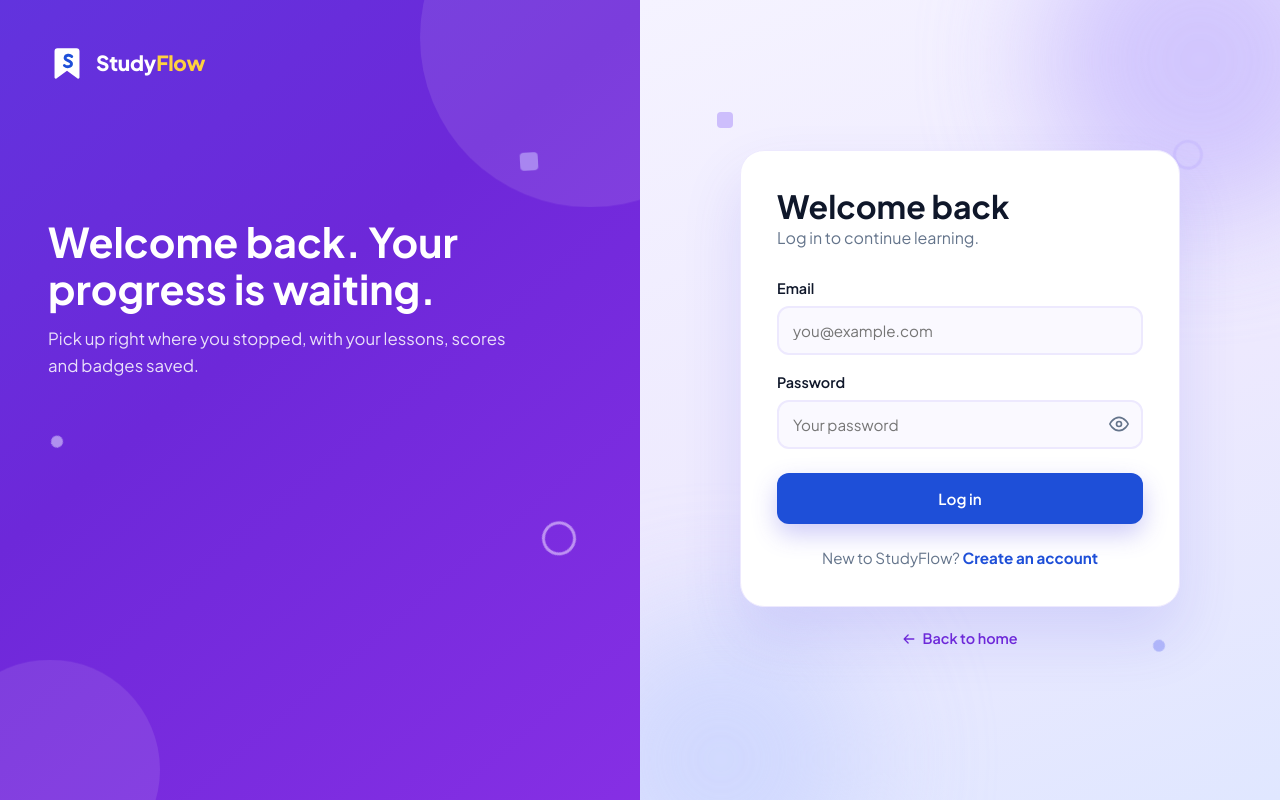
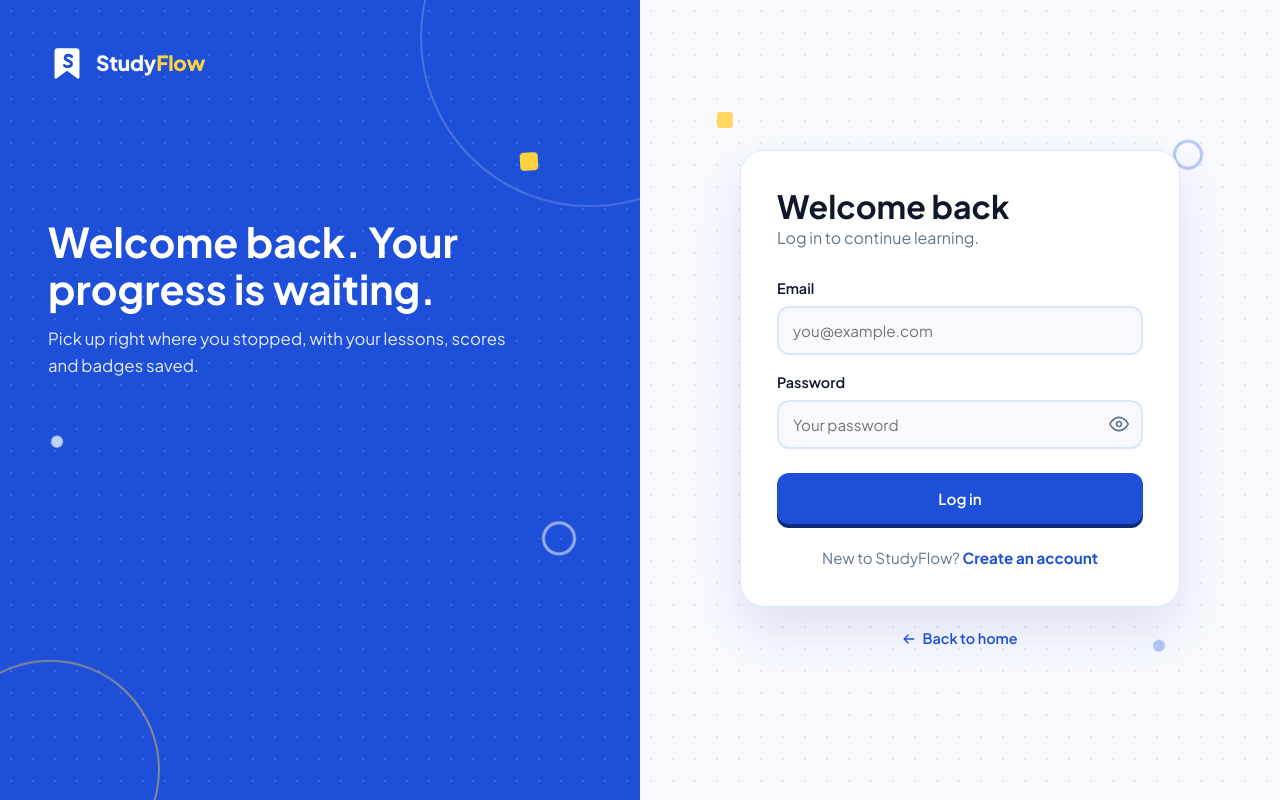
Before and after one commit to etisyntax/Studyflow, a React (Vite) app: page /login in a window 1280 px wide. Built offline with nearby package versions, Linux system fonts and the light colour scheme; no server answers.

Commit message:
Blue login and register pages, completing the redesign

```diff
--- a/src/pages/Auth.css
+++ b/src/pages/Auth.css
@@ -6,7 +6,7 @@
   background: #fff;
 }
 
-/* Purple panel */
+/* Blue panel */
 
 .auth-panel {
   position: relative;
@@ -17,9 +17,9 @@
   gap: 32px;
   padding: 44px 48px;
   color: #fff;
-  background: linear-gradient(140deg, #4f46e5, #6d28d9 55%, #9333ea);
-  background-size: 200% 200%;
-  animation: panelShift 14s ease infinite;
+  background-color: var(--primary);
+  background-image: radial-gradient(rgba(255, 255, 255, 0.14) 1.2px, transparent 1.2px);
+  background-size: 22px 22px;
 }
 
 .auth-panel > *:not(.ap-circle):not(.ap-shape) {
@@ -30,7 +30,7 @@
 .ap-circle {
   position: absolute;
   border-radius: 50%;
-  background: rgba(255, 255, 255, 0.1);
+  border: 2px solid rgba(255, 255, 255, 0.2);
   animation: apFloat 9s ease-in-out infinite;
 }
 
@@ -46,12 +46,12 @@
   height: 220px;
   bottom: -80px;
   left: -60px;
+  border-color: rgba(255, 210, 63, 0.45);
   animation-delay: -4s;
 }
 
 .ap-shape {
   position: absolute;
-  opacity: 0.6;
   animation: apSpin 10s ease-in-out infinite;
 }
 
@@ -61,7 +61,7 @@
   top: 22%;
   right: 16%;
   border-radius: 4px;
-  background: #c4b5fd;
+  background: #ffd23f;
 }
 
 .ap-shape.ring {
@@ -70,7 +70,7 @@
   bottom: 30%;
   right: 10%;
   border-radius: 50%;
-  border: 3px solid #e9d5ff;
+  border: 3px solid rgba(255, 255, 255, 0.55);
   animation-delay: -3s;
 }
 
@@ -80,27 +80,14 @@
   top: 55%;
   left: 8%;
   border-radius: 50%;
-  background: #ddd6fe;
+  background: #bfd3ff;
   animation-delay: -6s;
 }
 
 .ap-logo {
   display: inline-flex;
   align-items: center;
-  gap: 10px;
   font-size: 1.3rem;
-  font-weight: 800;
-  color: #fff;
-}
-
-.ap-mark {
-  width: 38px;
-  height: 38px;
-  border-radius: 11px;
-  display: grid;
-  place-items: center;
-  background: rgba(255, 255, 255, 0.2);
-  border: 1px solid rgba(255, 255, 255, 0.35);
 }
 
 .ap-body {
@@ -119,7 +106,7 @@
   margin-bottom: 28px;
   font-size: 1.05rem;
   line-height: 1.6;
-  color: rgba(255, 255, 255, 0.85);
+  color: rgba(255, 255, 255, 0.88);
   animation: authUp 0.7s ease 0.25s both;
 }
 
@@ -147,8 +134,9 @@
   border-radius: 12px;
   display: grid;
   place-items: center;
-  background: rgba(255, 255, 255, 0.16);
-  border: 1px solid rgba(255, 255, 255, 0.25);
+  color: var(--primary);
+  background: #fff;
+  box-shadow: 0 3px 0 rgba(15, 23, 42, 0.18);
 }
 
 .ap-toast {
@@ -160,7 +148,7 @@
   border-radius: 16px;
   color: var(--text);
   background: #fff;
-  box-shadow: 0 18px 40px rgba(30, 27, 75, 0.3);
+  box-shadow: 0 6px 0 var(--primary-deep);
   animation: authPop 0.7s cubic-bezier(0.34, 1.56, 0.64, 1) 0.9s both, apFloat 5s ease-in-out 1.6s infinite;
 }
 
@@ -170,8 +158,8 @@
   border-radius: 50%;
   display: grid;
   place-items: center;
-  color: #fff;
-  background: linear-gradient(135deg, #6d28d9, #a855f7);
+  color: var(--text);
+  background: #ffd23f;
 }
 
 .ap-toast strong {
@@ -179,14 +167,14 @@
   font-size: 0.8rem;
   letter-spacing: 0.05em;
   text-transform: uppercase;
-  color: #7c3aed;
+  color: var(--primary);
 }
 
 .ap-toast span {
   font-weight: 700;
 }
 
-/* Form side with lavender background */
+/* Form side on dotted paper */
 
 .auth-main {
   position: relative;
@@ -197,38 +185,17 @@
   justify-content: center;
   gap: 20px;
   padding: 40px 24px;
-  background: linear-gradient(160deg, #f5f3ff 0%, #ede9fe 55%, #e0e7ff 100%);
+  background-color: var(--paper);
+  background-image: radial-gradient(rgba(30, 79, 216, 0.12) 1.2px, transparent 1.2px);
+  background-size: 22px 22px;
 }
 
 .am-glow {
-  position: absolute;
-  border-radius: 50%;
-  filter: blur(60px);
-  opacity: 0.7;
-  pointer-events: none;
-  animation: amDrift 14s ease-in-out infinite alternate;
-}
-
-.am-glow.one {
-  width: 320px;
-  height: 320px;
-  top: -100px;
-  right: -80px;
-  background: #c4b5fd;
-}
-
-.am-glow.two {
-  width: 280px;
-  height: 280px;
-  bottom: -90px;
-  left: -70px;
-  background: #c7d2fe;
-  animation-delay: -6s;
+  display: none;
 }
 
 .am-shape {
   position: absolute;
-  opacity: 0.5;
   pointer-events: none;
   animation: apSpin 11s ease-in-out infinite;
 }
@@ -239,7 +206,8 @@
   top: 14%;
   left: 12%;
   border-radius: 4px;
-  background: #a78bfa;
+  background: #ffd23f;
+  opacity: 0.85;
 }
 
 .am-shape.ring {
@@ -248,7 +216,8 @@
   top: 20%;
   right: 12%;
   border-radius: 50%;
-  border: 3px solid #c4b5fd;
+  border: 3px solid var(--primary);
+  opacity: 0.3;
   animation-delay: -4s;
 }
 
@@ -258,7 +227,8 @@
   bottom: 16%;
   right: 18%;
   border-radius: 50%;
-  background: #818cf8;
+  background: var(--primary);
+  opacity: 0.3;
   animation-delay: -7s;
 }
 
@@ -269,9 +239,9 @@
   max-width: 440px;
   padding: 36px;
   background: #fff;
-  border: 1px solid #ede9fe;
+  border: 1px solid #dbe6ff;
   border-radius: 24px;
-  box-shadow: 0 30px 60px rgba(79, 70, 229, 0.14);
+  box-shadow: 0 24px 50px rgba(15, 42, 122, 0.1);
   animation: authUp 0.6s cubic-bezier(0.34, 1.56, 0.64, 1) both;
 }
 
@@ -305,8 +275,8 @@
   padding: 13px 14px;
   font-family: inherit;
   font-size: 0.95rem;
-  background: #faf9ff;
-  border: 2px solid #ede9fe;
+  background: var(--paper);
+  border: 2px solid #dbe6ff;
   border-radius: 12px;
   transition: border-color 0.2s ease, box-shadow 0.2s ease, background 0.2s ease;
 }
@@ -366,7 +336,7 @@
 .strength-bars span {
   height: 5px;
   border-radius: 999px;
-  background: #ede9fe;
+  background: var(--primary-soft);
   transition: background 0.3s ease;
 }
 
@@ -374,7 +344,7 @@
 .strength.level-2 .strength-bars span:nth-child(-n + 2),
 .strength.level-3 .strength-bars span:nth-child(-n + 3),
 .strength.level-4 .strength-bars span:nth-child(-n + 4) {
-  background: linear-gradient(90deg, #6d28d9, #a855f7);
+  background: var(--primary);
 }
 
 .strength-label {
@@ -382,7 +352,7 @@
   text-align: right;
   font-size: 0.8rem;
   font-weight: 700;
-  color: #7c3aed;
+  color: var(--primary);
 }
 
 .strength.level-0 .strength-label {
@@ -398,7 +368,7 @@
 }
 
 .match-hint.ok {
-  color: #7c3aed;
+  color: var(--primary);
 }
 
 /* Error, button and links */
@@ -419,18 +389,6 @@
   gap: 10px;
   margin-top: 8px;
   padding: 14px;
-  box-shadow: 0 10px 24px rgba(79, 70, 229, 0.28);
-  transition: transform 0.22s ease-out, box-shadow 0.22s ease-out;
-}
-
-.auth-submit:active:not(:disabled) {
-  transform: scale(0.98);
-}
-
-.auth-submit:disabled {
-  opacity: 0.8;
-  cursor: not-allowed;
-  box-shadow: none;
 }
 
 .auth-spinner {
@@ -466,7 +424,7 @@
   gap: 6px;
   font-size: 0.9rem;
   font-weight: 600;
-  color: #6d28d9;
+  color: var(--primary);
 }
 
 .auth-back-icon {
@@ -476,13 +434,8 @@
 }
 
 @media (hover: hover) {
-  .auth-submit:hover:not(:disabled) {
-    transform: translateY(-2px);
-    box-shadow: 0 14px 30px rgba(79, 70, 229, 0.38);
-  }
-
   .auth-back:hover {
-    color: var(--primary);
+    color: var(--primary-dark);
   }
 
   .auth-back:hover .auth-back-icon {
@@ -559,31 +512,13 @@
   }
 }
 
-@keyframes amDrift {
-  from {
-    transform: translate(0, 0) scale(1);
-  }
-  to {
-    transform: translate(30px, 24px) scale(1.12);
-  }
-}
-
-@keyframes panelShift {
-  0%,
-  100% {
-    background-position: 0% 50%;
-  }
-  50% {
-    background-position: 100% 50%;
-  }
-}
-
-/* Tablets and phones: the panel becomes a purple header */
+/* Tablets and phones: the panel becomes a blue header */
 
 @media (max-width: 900px) {
   .auth-page {
     grid-template-columns: minmax(0, 1fr);
     grid-template-rows: auto 1fr;
+    background-color: var(--paper);
   }
 
   .auth-panel {
@@ -605,10 +540,6 @@
     height: 140px;
     bottom: -60px;
     left: -40px;
-  }
-
-  .ap-shape.ring {
-    bottom: 40%;
   }
 
   .ap-body h2 {
@@ -633,18 +564,13 @@
     background: transparent;
   }
 
-  .am-glow,
   .am-shape {
     display: none;
   }
 
   .auth-card {
     margin-top: -70px;
-    box-shadow: 0 24px 50px rgba(79, 70, 229, 0.18);
-  }
-
-  .auth-page {
-    background: linear-gradient(180deg, #ffffff 30%, #f5f3ff 100%);
+    box-shadow: 0 20px 44px rgba(15, 42, 122, 0.14);
   }
 }
 
@@ -655,14 +581,12 @@
 }
 
 @media (prefers-reduced-motion: reduce) {
-  .auth-panel,
   .ap-circle,
   .ap-shape,
   .ap-body h2,
   .ap-body p,
   .ap-reasons li,
   .ap-toast,
-  .am-glow,
   .am-shape,
   .auth-card,
   .auth-in,
```
